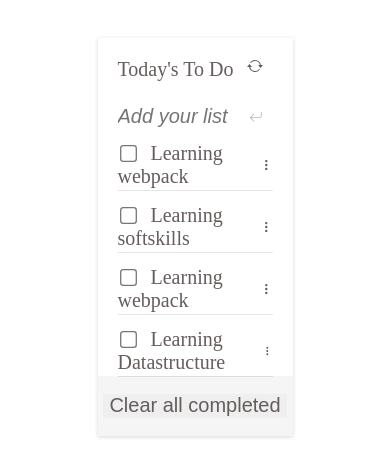
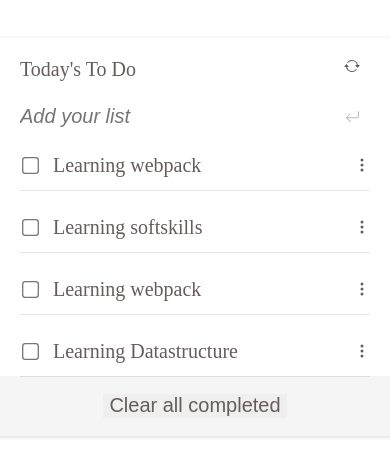
Before and after one commit to jenadiusnicholaus/To-Do-list, a website built with webpack: page src/index.html in a window 390 px wide. Shown: the part 122-598 px from the top of the page. Built offline with nearby package versions, Linux system fonts and the light colour scheme.

Commit message:
add mobile view

```diff
--- a/src/style.css
+++ b/src/style.css
@@ -147,3 +147,16 @@ input[type=checkbox]:checked ~ {
   padding-top: 0;
   margin-top: 0;
 }
+
+@media screen and (max-width: 600px) {
+  #root {
+    display: flex;
+    flex-direction: column;
+  }
+
+  .container {
+    margin: 19vh 0;
+    width: 100%;
+    padding: 0 12px 0 12px;
+  }
+}
```
